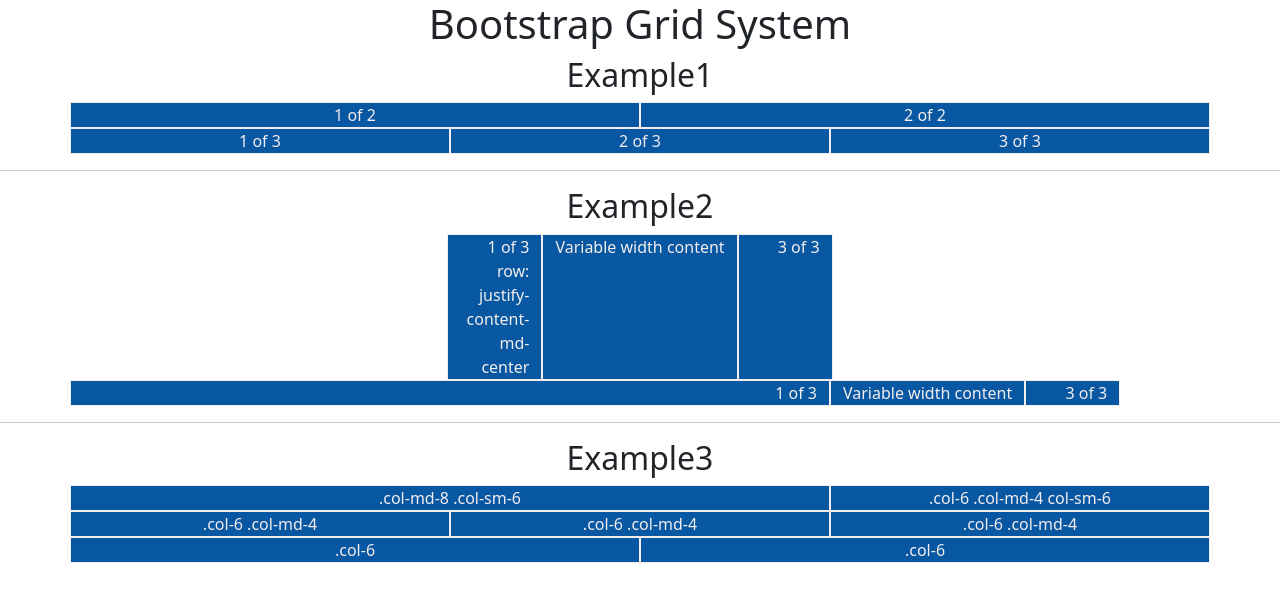
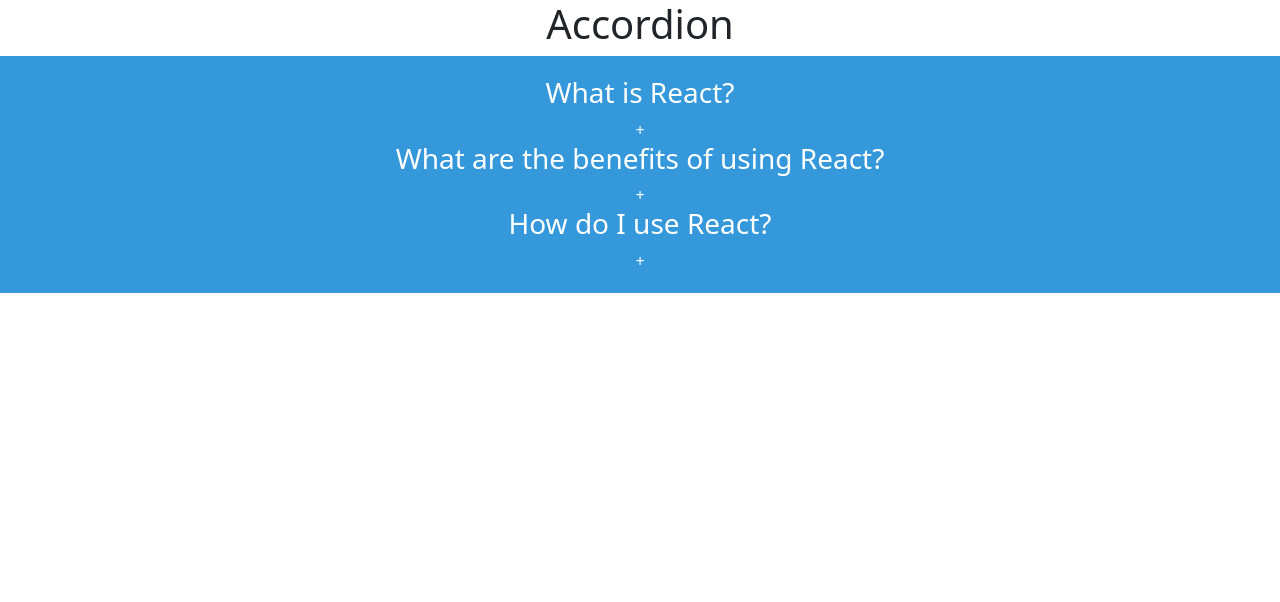
Before and after one commit to saebuabu/bootstrap-react, a React (Create React App) app: page / in a window 1280 px wide. Shown: the top 602 px of the page. Built offline with nearby package versions, Linux system fonts and the light colour scheme.

Commit message:
accordion met een single select

```diff
--- a/src/App.js
+++ b/src/App.js
@@ -1,103 +1,16 @@
+import React from 'react';
+import Accordion from './components/Accordion';
 import './App.css';
-function Example1() {
-  return (
-  <>
-  <div class="container">
-    <div class="row">
-      <div class="col">
-        1 of 2
-      </div>
-      <div class="col">
-        2 of 2
-      </div>
-    </div>
-    <div class="row">
-      <div class="col">
-        1 of 3
-      </div>
-      <div class="col">
-        2 of 3
-      </div>
-      <div class="col">
-        3 of 3
-      </div>
-    </div>
-  </div>
-  </>
-  );
-}
-
-function Example2() {
-  return(
-  <>
-  <div class="container text-end">
-    <div class="row justify-content-md-center">
-      <div class="col col-lg-1">
-        1 of 3 row: justify-content-md-center
-      </div>
-      <div class="col-md-auto">
-        Variable width content
-      </div>
-      <div class="col col-lg-1">
-        3 of 3
-      </div>
-    </div>
-    <div class="row">
-      <div class="col-lg-8">
-        1 of 3
-      </div>
-      <div class="col-md-auto">
-        Variable width content
-      </div>
-      <div class="col col-lg-1">
-        3 of 3
-      </div>
-    </div>
-  </div>
-  </>
-  );
-}
-
-function Example3() {
-  return (
-  <>
-<div class="container">
-  <div class="row">
-    <div class="col-md-8 col-sm-6">.col-md-8 .col-sm-6</div>
-    <div class="col-6 col-md-4 col-sm-6">.col-6 .col-md-4 col-sm-6</div>
-  </div>
-  <div class="row">
-    <div class="col-6 col-md-4">.col-6 .col-md-4</div>
-    <div class="col-6 col-md-4">.col-6 .col-md-4</div>
-    <div class="col-6 col-md-4">.col-6 .col-md-4</div>
-  </div>
-  <div class="row">
-    <div class="col-6">.col-6</div>
-    <div class="col-6">.col-6</div>
-  </div>
-</div>
-</>
-  );
-}
-
 
 function App() {
   return (
     <>
     <div className="App">
       <header className="App-header">
-        <h1>Bootstrap Grid System</h1>
+        <h1>Accordion</h1>
       </header>
-      <h2>Example1</h2>
-      <Example1 />
-      <hr />
-      <h2>Example2</h2>
-      <Example2 />
-      <hr />
-      <h2>Example3</h2>
-      <Example3 />
-    </div>
-
+      <Accordion></Accordion>
+      </div>
     </>
   );
 }
--- /dev/null
+++ b/src/components/Accordion/data.js
@@ -0,0 +1,21 @@
+/* example accordion data in json format with an id, question and answer */
+const data = [
+  {
+    id: 1,
+    question: "What is React?",
+    answer: "React is a free and open-source JavaScript library for building user interfaces. It is maintained by Facebook and a community of developers. React uses a declarative programming style, which means that you describe what you want the UI to look like, and React will figure out how to make it happen."
+  },
+  {
+    id: 2,
+    question: "What are the benefits of using React?",
+    answer: "There are many benefits to using React, including:\n\n* **Declarative programming:** React uses a declarative programming style, which makes it easy to write and maintain code.\n* **Virtual DOM:** React uses a virtual DOM, which makes it very efficient.\n* **Component-based architecture:** React uses a component-based architecture, which makes it easy to build complex UIs.\n* **Cross-platform:** React can be used to build UIs for web, mobile, and desktop."
+  },
+  {
+    id: 3,
+    question: "How do I use React?",
+    answer: "To use React, you will need to:\n\n1. Install the React library.\n2. Create a new React project.\n3. Write your React code.\n4. Compile your React code.\n5. Deploy your React app."
+  }
+];
+
+
+export default data;
--- /dev/null
+++ b/src/components/Accordion/index.jsx
@@ -0,0 +1,35 @@
+import { useState } from 'react';
+
+import './style.css';
+import data from './data';
+
+function handleSingleSelection(currentId,setSelected) {
+    setSelected(currentId);
+}
+
+
+export default function Accordion() {
+    const [selected, setSelected] = useState(null);
+
+    return (
+        <div className="accordion">
+           {data && data.length > 0 ?
+           data.map((dataItem) =>  (
+            <>
+                    <div className="item"></div>
+                    <div onClick={() => handleSingleSelection(dataItem.id,setSelected)} className="title">
+                        <h3>{dataItem.question}</h3>
+                        <span>+</span>
+                    </div>
+                    {
+                        selected === dataItem.id &&
+                        <div className="content">
+                            <p>{dataItem.answer}</p>
+                        </div>
+                    }
+            </>
+            ))
+           : <div>Geen data</div>}
+        </div>
+    );
+}
--- /dev/null
+++ b/src/components/Accordion/style.css
@@ -0,0 +1,27 @@
+.accordion {
+  display: flex;
+  flex-direction: column;
+  align-items: center;
+  background-color: #3498db;
+  color: #ffffff;
+  padding: 20px;
+}
+
+.accordion-item {
+  width: 100%;
+  margin-bottom: 10px;
+}
+
+.accordion-header {
+  cursor: pointer;
+  padding: 10px;
+}
+
+.accordion-content {
+  display: none;
+  padding: 10px;
+}
+
+.accordion-item.active .accordion-content {
+  display: block;
+}
```
